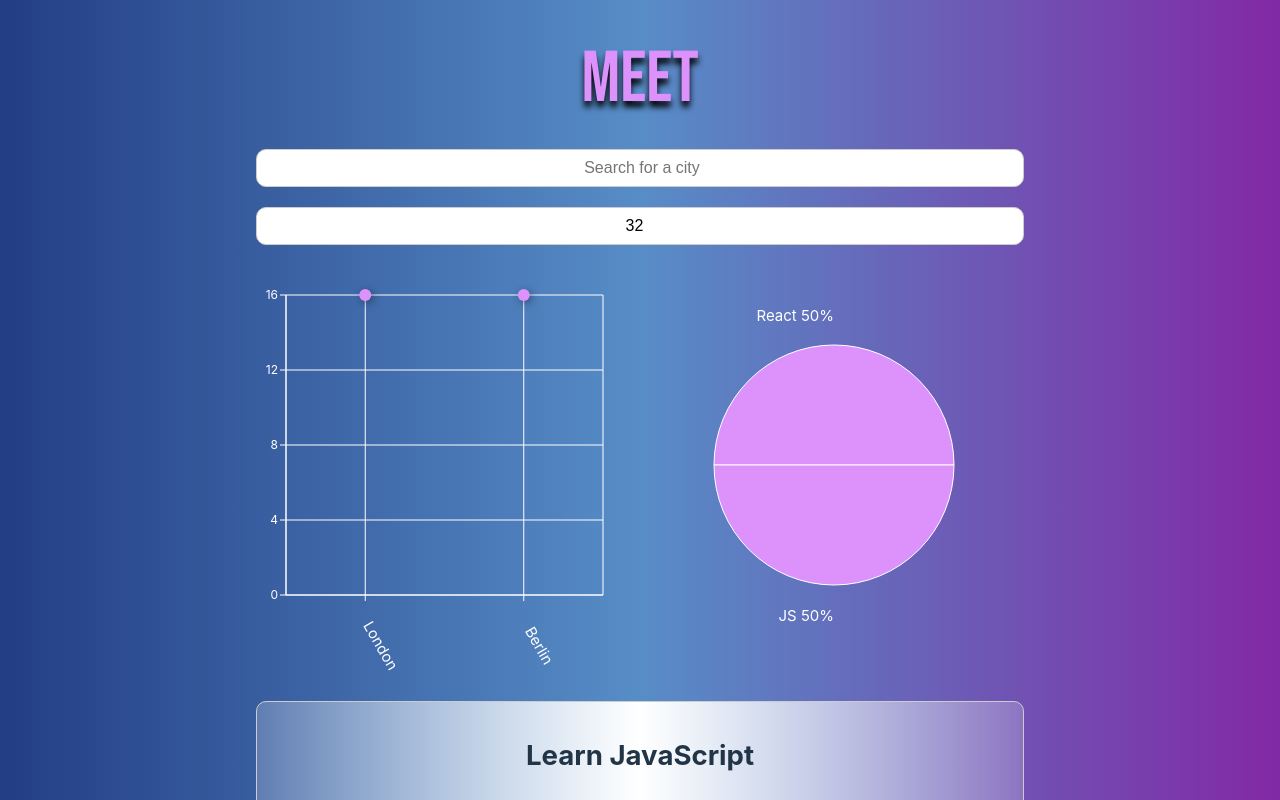
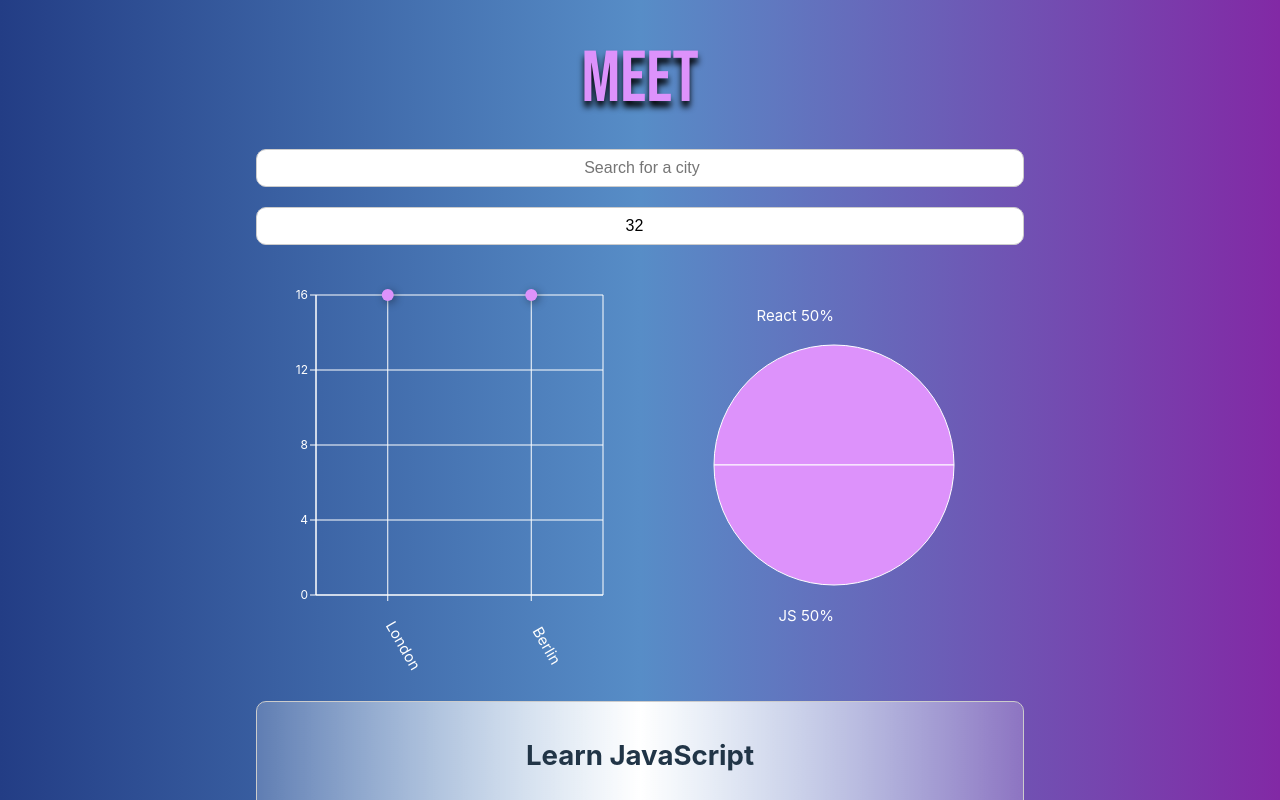
Before and after one commit to LambicJaune/meet, a React (Vite) app: page / in a window 1280 px wide. Shown: the top 800 px of the page. Built offline with nearby package versions, Linux system fonts and the light colour scheme; what atatus-spa would draw is missing.

Commit message:
Updated chart's container margin

```diff
--- a/src/components/CityEventsChart.jsx
+++ b/src/components/CityEventsChart.jsx
@@ -28,7 +28,7 @@ const CityEventsChart = ({ allLocations, events }) => {
                     top: 30,
                     right: 25,
                     bottom: 60,
-                    left: -30,
+                    left: 0,
                 }}
             >
 
```
